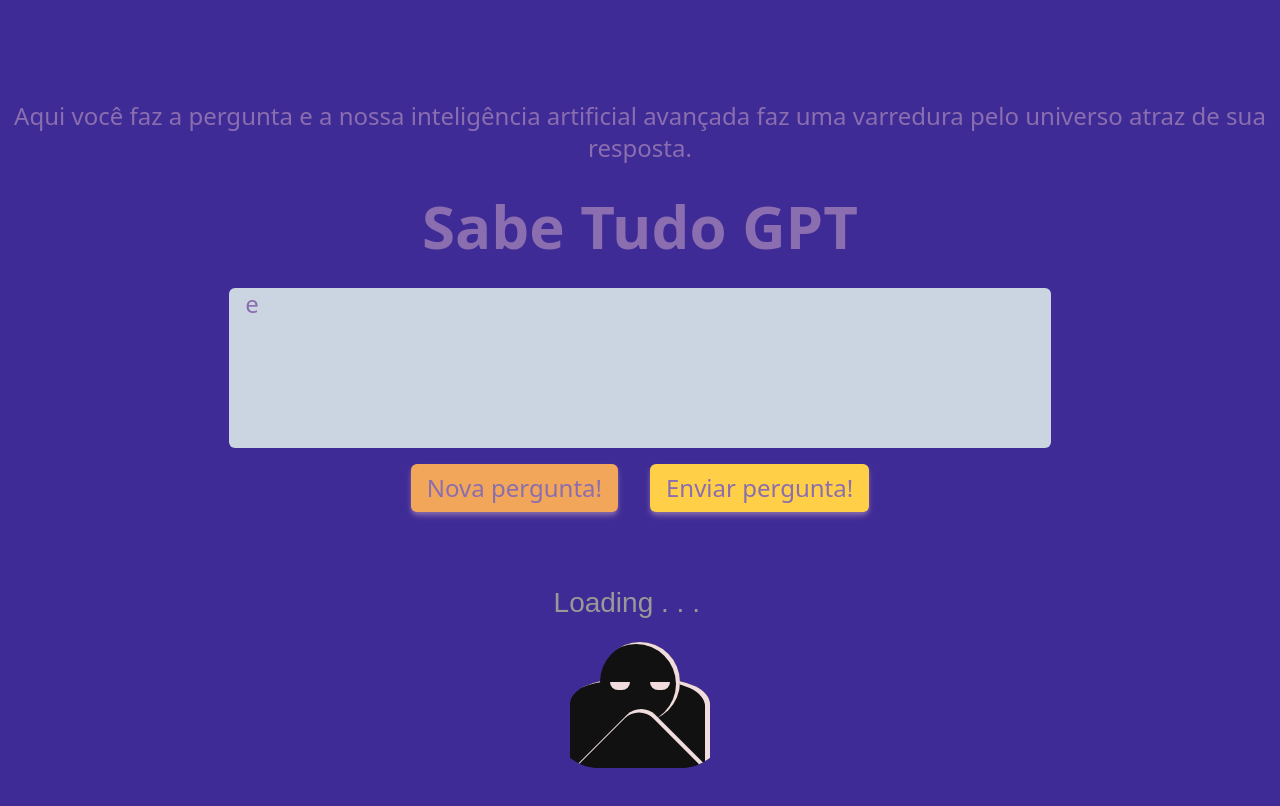
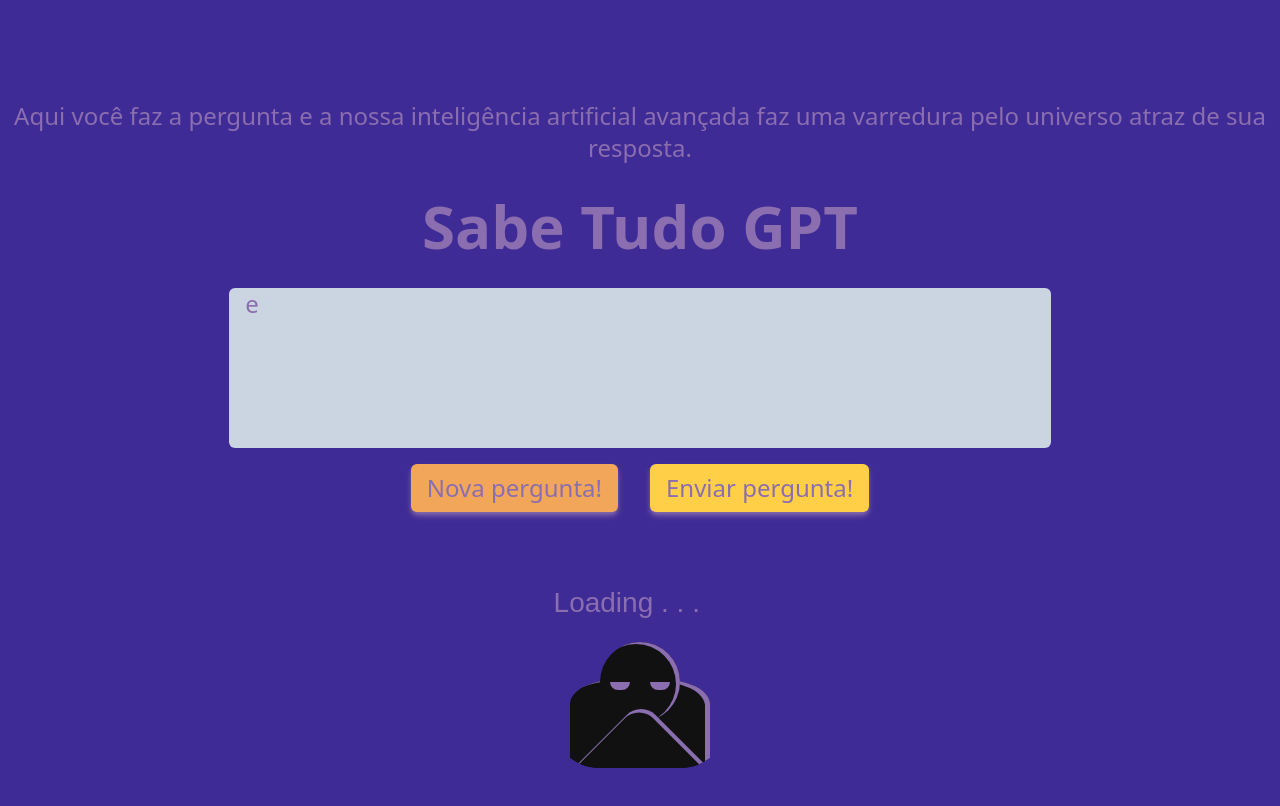
Before and after one commit to denisrodrigues-ita/sabe-tudo-gpt, a Next.js app: page / in a window 1280 px wide. Both pictures are taken after typing "Sample" into the empty fields and a click on the button "Enviar pergunta!". Shown: the top 806 px of the page. Built offline with nearby package versions, Linux system fonts and the light colour scheme.

Commit message:
color loading

```diff
--- a/src/components/Loading/Loading.module.css
+++ b/src/components/Loading/Loading.module.css
@@ -1,12 +1,12 @@
 .eye {
   width: 20px;
   height: 8px;
-  background-color: rgba(240, 220, 220, 1);
+  background-color: #8A6EAF;
   border-radius: 0px 0px 20px 20px;
   position: relative;
   left: 10px;
   top: 40px;
-  box-shadow: 40px 0px 0px 0px rgba(240, 220, 220, 1);
+  box-shadow: 40px 0px 0px 0px #8A6EAF;
 }
 
 .head {
@@ -17,7 +17,7 @@
   height: 80px;
   background-color: #111;
   border-radius: 50px;
-  box-shadow: inset -4px 2px 0px 0px rgba(240, 220, 220, 1);
+  box-shadow: inset -4px 2px 0px 0px #8A6EAF;
   animation: headAnim 1.5s infinite alternate;
   animation-timing-function: ease-out;
 }
@@ -29,7 +29,7 @@
   height: 120px;
   background-color: #111;
   border-radius: 50px/25px;
-  box-shadow: inset -5px 2px 0px 0px rgba(240, 220, 220, 1);
+  box-shadow: inset -5px 2px 0px 0px #8A6EAF;
   animation: bodyAnim 1.5s infinite alternate;
   animation-timing-function: ease-out;
 }
@@ -82,7 +82,7 @@
   position: absolute;
   background-color: #111;
   border-radius: 20px;
-  box-shadow: -1px -4px 0px 0px rgba(240, 220, 220, 1);
+  box-shadow: -1px -4px 0px 0px #8A6EAF;
   transform: rotate(45deg);
   top: 75%;
   left: 16%;
@@ -101,7 +101,7 @@
   font-family: "Julius Sans One", sans-serif;
   font-size: 28px;
   font-weight: 400;
-  color: rgb(155, 152, 152);
+  color: #8A6EAF;
   left: 2%;
   top: 5%;
   animation: fontAnim 3.75s infinite;
```
